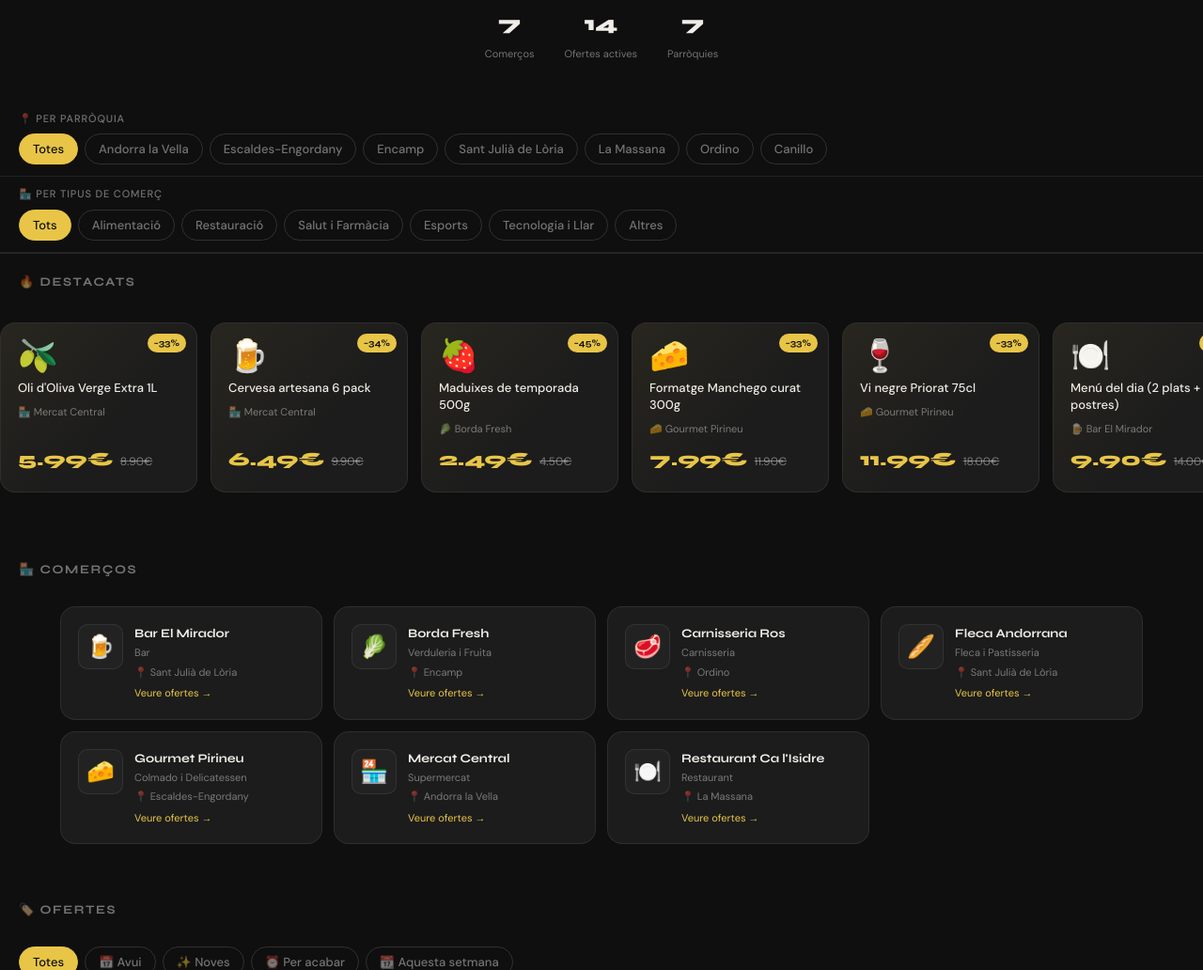
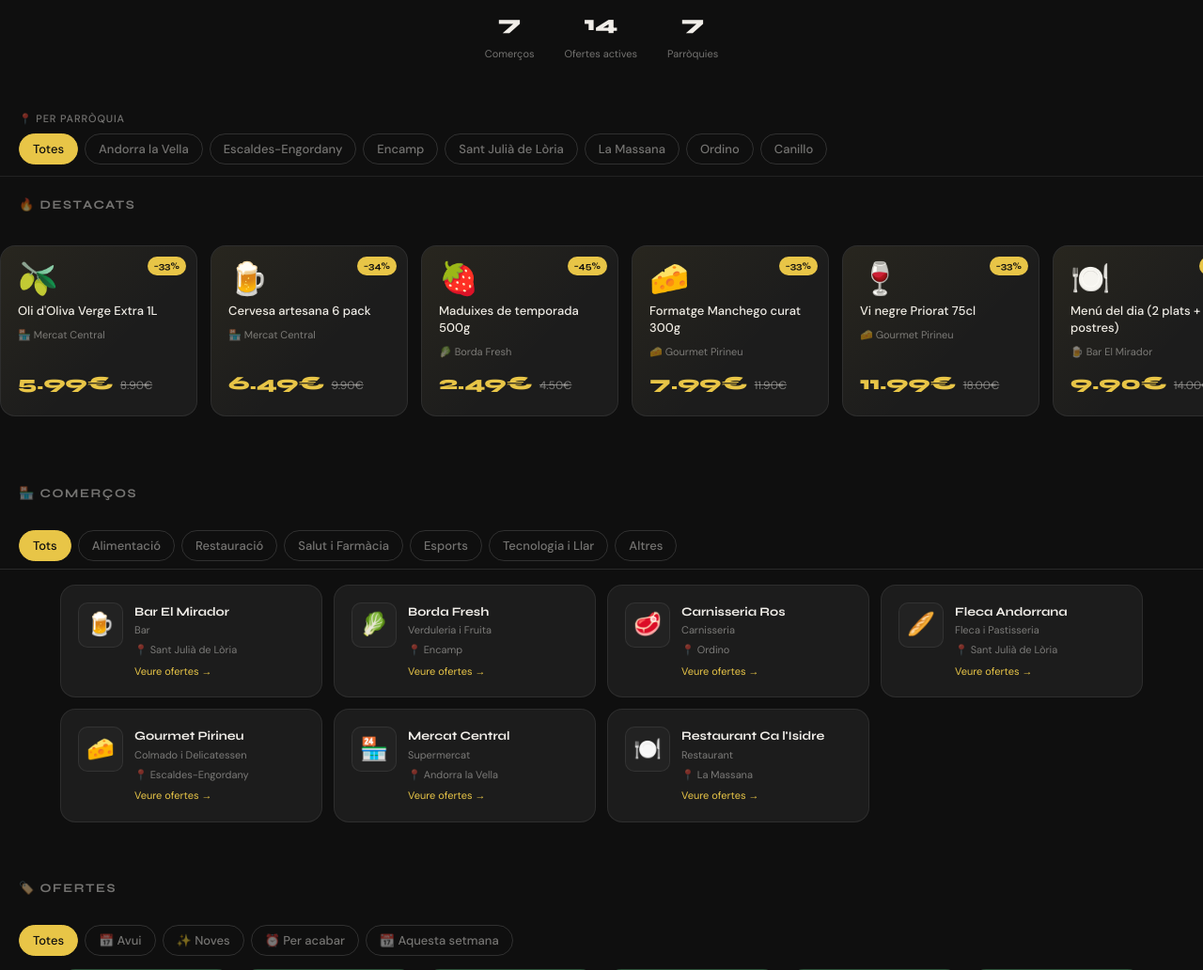
Before and after one commit to fagus-app/ofertes-andorra, a Flask app: page / in a window 1280 px wide. Shown: the part 441-1473 px from the top of the page at 94% size. Run offline with Flask 3, Linux system fonts and the light colour scheme; data comes from the database, SQL or seed files in the repository.

Commit message:
Add files via upload

```diff
--- a/tilbud/templates/index.html
+++ b/tilbud/templates/index.html
@@ -76,22 +76,6 @@
   </div>
 </div>
 
-<!-- Filtre 2: Categoria principal -->
-<div class="filter-section">
-  <span class="filter-label">🏪 Per tipus de comerç</span>
-  <div class="filter-scroll" id="mainCatRow">
-    <button class="fchip active" data-main="">Tots</button>
-    {% for cat in business_categories %}<button class="fchip" data-main="{{cat}}">{{cat}}</button>{% endfor %}
-  </div>
-</div>
-
-<!-- Filtre 3: Subtipos (apareix quan s'elegeix una categoria) -->
-<div class="subtype-row" id="subtypeRow">
-  <div class="filter-scroll" id="subtypeScroll" style="padding-top:8px">
-    <!-- filled by JS -->
-  </div>
-</div>
-
 <!-- Active filters -->
 <div class="active-bar" id="activeBar"></div>
 
@@ -104,7 +88,23 @@
 <!-- Comerços -->
 <section class="sec" id="comercos">
   <div class="sw"><div class="section-heading">🏪 Comerços</div></div>
-  <div class="container">
+
+  <!-- Filtre per categoria principal -->
+  <div style="padding:0 20px 8px">
+    <div class="filter-scroll" id="mainCatRow" style="padding:0">
+      <button class="fchip active" data-main="">Tots</button>
+      {% for cat in business_categories %}<button class="fchip" data-main="{{cat}}">{{cat}}</button>{% endfor %}
+    </div>
+  </div>
+
+  <!-- Subtipos (apareix quan s'elegeix una categoria) -->
+  <div class="subtype-row" id="subtypeRow">
+    <div class="filter-scroll" id="subtypeScroll" style="padding-top:6px">
+      <!-- filled by JS -->
+    </div>
+  </div>
+
+  <div class="container" style="margin-top:16px">
     <div class="biz-grid" id="bizGrid"></div>
   </div>
 </section>
```
